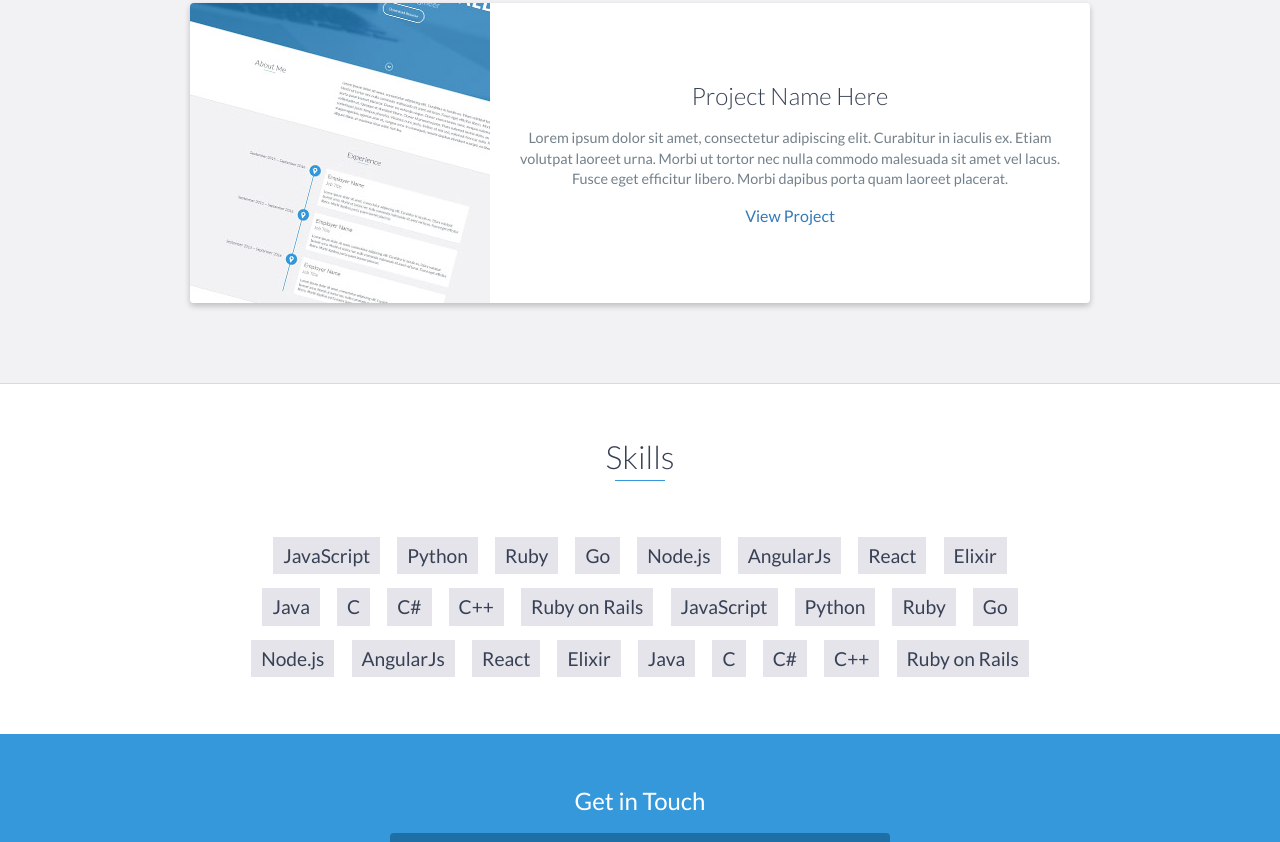
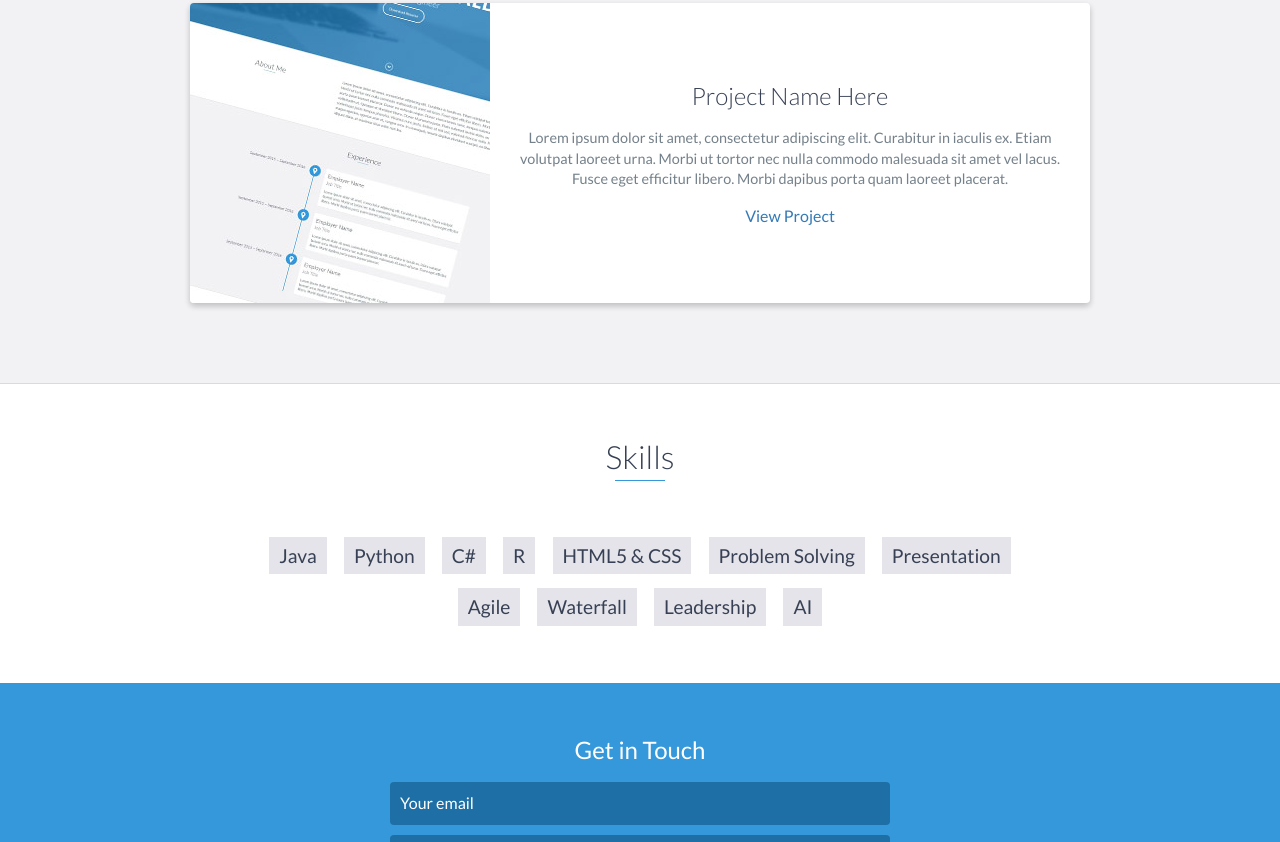
Before and after one commit to JakubOlender/JakubOlender.github.io, a website: page index.html in a window 1280 px wide. Shown: the part 2935-3777 px from the top of the page. Drawn offline with nearby package versions, Linux system fonts and the light colour scheme.

Commit message:
Update index.html

```diff
--- a/index.html
+++ b/index.html
@@ -86,25 +86,25 @@
     <div id="experience" class="background-alt">
         <h2 class="heading">Experience</h2>
         <div id="experience-timeline">
-            <div data-date="September 2015 – September 2016">
-                <h3>Employer Name</h3>
-                <h4>Job Title</h4>
+            <div data-date="\\TODO">
+                <h3>Middlesex University</h3>
+                <h4>Student Learning Assistant</h4>
                 <p>
                     Lorem ipsum dolor sit amet, consectetur adipiscing elit. Curabitur in iaculis ex. Etiam volutpat laoreet urna. Morbi ut tortor nec nulla commodo malesuada sit amet vel lacus. Fusce eget efficitur libero. Morbi dapibus porta quam laoreet placerat.
                 </p>
             </div>
 
-            <div data-date="September 2015 – September 2016">
-                <h3>Employer Name</h3>
-                <h4>Job Title</h4>
+            <div data-date="February 2019 - February 2021">
+                <h3>Vila Clubs Limited</h3>
+                <h4>Supervisor</h4>
                 <p>
                     Lorem ipsum dolor sit amet, consectetur adipiscing elit. Curabitur in iaculis ex. Etiam volutpat laoreet urna. Morbi ut tortor nec nulla commodo malesuada sit amet vel lacus. Fusce eget efficitur libero. Morbi dapibus porta quam laoreet placerat.
                 </p>
             </div>
 
-            <div data-date="September 2015 – September 2016">
-                <h3>Employer Name</h3>
-                <h4>Job Title</h4>
+            <div data-date="June 2015">
+                <h3>Computer Aid International</h3>
+                <h4>Technical Team Member</h4>
                 <p>
                     Lorem ipsum dolor sit amet, consectetur adipiscing elit. Curabitur in iaculis ex. Etiam volutpat laoreet urna. Morbi ut tortor nec nulla commodo malesuada sit amet vel lacus. Fusce eget efficitur libero. Morbi dapibus porta quam laoreet placerat.
                 </p>
@@ -188,32 +188,17 @@
     <div id="skills">
         <h2 class="heading">Skills</h2>
         <ul>
-            <li>JavaScript</li>
+            <li>Java</li>
             <li>Python</li>
-            <li>Ruby</li>
-            <li>Go</li>
-            <li>Node.js</li>
-            <li>AngularJs</li>
-            <li>React</li>
-            <li>Elixir</li>
-            <li>Java</li>
-            <li>C</li>
             <li>C#</li>
-            <li>C++</li>
-            <li>Ruby on Rails</li>
-            <li>JavaScript</li>
-            <li>Python</li>
-            <li>Ruby</li>
-            <li>Go</li>
-            <li>Node.js</li>
-            <li>AngularJs</li>
-            <li>React</li>
-            <li>Elixir</li>
-            <li>Java</li>
-            <li>C</li>
-            <li>C#</li>
-            <li>C++</li>
-            <li>Ruby on Rails</li>
+            <li>R</li>
+            <li>HTML5 & CSS</li>
+            <li>Problem Solving</li>
+            <li>Presentation</li>
+            <li>Agile</li>
+            <li>Waterfall</li>
+            <li>Leadership</li>
+            <li>AI</li>
         </ul>
     </div>
     <!-- End #skills -->
@@ -221,7 +206,7 @@
     <div id="contact">
         <h2>Get in Touch</h2>
         <div id="contact-form">
-            <form method="POST" action="https://formspree.io/email@email.com">
+            <form method="POST" action="https://formspree.io/f/xaylnkve">
                 <input type="hidden" name="_subject" value="Contact request from personal website" />
                 <input type="email" name="_replyto" placeholder="Your email" required>
                 <textarea name="message" placeholder="Your message" required></textarea>
```
